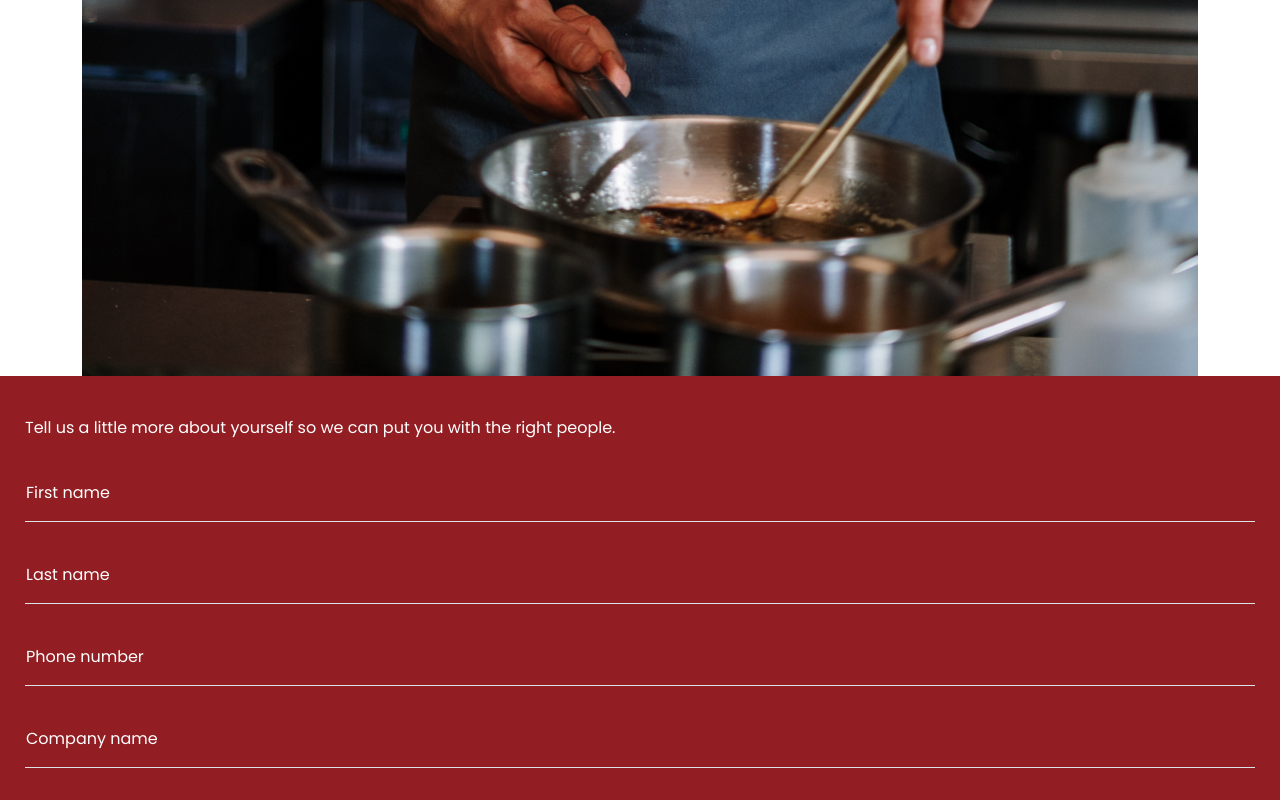
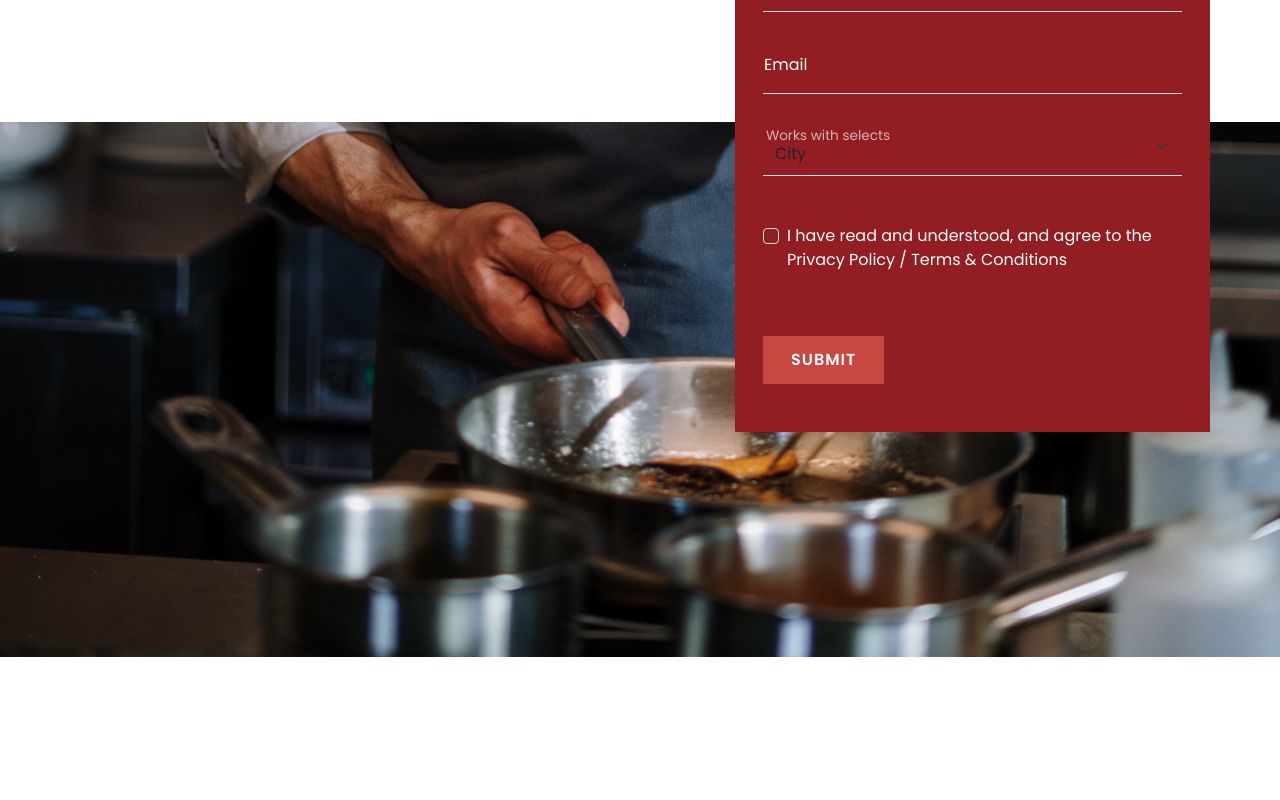
Before and after one commit to rejoan121615/Faisal-Irfan-landing-page-bootstrap, a plain HTML site: page index.html in a window 1280 px wide. Shown: the part 600-1400 px from the top of the page. After the commit the page ends 1257 px from the top, so only its background shows below. Drawn offline with nearby package versions, Linux system fonts and the light colour scheme.

Commit message:
basic main structure finish

```diff
--- a/index.html
+++ b/index.html
@@ -48,9 +48,9 @@
         <main id="main">
             <div class="container">
                 <!-- article section  -->
-                <div class="main__texts pt-3">
+                <div class="main__texts pt-3 row justify-content-md-between">
                     <!-- article texts  -->
-                    <div class="texts__wrap mb-5">
+                    <div class="texts__wrap mb-5 order-1 col-12 col-md-6">
                         <!-- heading text  -->
                         <div class="heading">
                             <h1 class="mb-0 text__dark">Bringing</h1>
@@ -77,34 +77,17 @@
                             >
                         </div>
                     </div>
-                    <!-- image  -->
-                    <div class="image">
-                        <img
-                            class="w-100 d-block d-lg-none"
-                            src="./image/main/Image-Cooking-small.png"
-                            alt="cooking image"
-                        />
-                        <img
-                            class="w-100 d-none d-lg-block d-xl-none"
-                            src="./image/main/Image-Cooking-medium.png"
-                            alt="cooking image"
-                        />
-                        <img
-                            class="w-100 d-none d-xl-block"
-                            src="./image/main/Image-Cooking-large.png"
-                            alt="cooking image"
-                        />
-                    </div>
-                </div>
-            </div>
+                    <!-- --------------------------------------------------------------------------------------- -->
                     <!-- form  -->
                     <!-- form section  -->
-            <div class="container-fluid">
-                <div id="main__form" class="main__dark">
-                    <div class="form__wrap">
+                    <div
+                        id="main__form"
+                        class="main__dark order-3 order-md-2 col-12 col-md-5"
+                    >
+                        <div class="form__wrap px-2 py-3 px-md-3 py-md-4 py-xl-5 ">
                             <p class="form__intro para text-white">
-                            Tell us a little more about yourself so we can put
-                            you with the right people.
+                                Tell us a little more about yourself so we can
+                                put you with the right people.
                             </p>
                             <form>
                                 <!-- first name  -->
@@ -122,7 +105,9 @@
                                         id="first__name"
                                         placeholder="first name"
                                     />
-                                <label for="first__name" class="text-white ps-0"
+                                    <label
+                                        for="first__name"
+                                        class="text-white ps-0"
                                         >First name</label
                                     >
                                 </div>
@@ -141,7 +126,9 @@
                                         id="last__name"
                                         placeholder="Last name"
                                     />
-                                <label for="last__name" class="text-white ps-0"
+                                    <label
+                                        for="last__name"
+                                        class="text-white ps-0"
                                         >Last name</label
                                     >
                                 </div>
@@ -221,17 +208,28 @@
                                         aria-label="Floating label select"
                                     >
                                         <option selected>City</option>
-                                    <option value="1" class="bg-transparent">
+                                        <option
+                                            value="1"
+                                            class="bg-transparent"
+                                        >
                                             One
                                         </option>
-                                    <option value="2" class="bg-transparent">
+                                        <option
+                                            value="2"
+                                            class="bg-transparent"
+                                        >
                                             Two
                                         </option>
-                                    <option value="3" class="bg-transparent">
+                                        <option
+                                            value="3"
+                                            class="bg-transparent"
+                                        >
                                             Three
                                         </option>
                                     </select>
-                                <label for="cityName" class="text-white ps-0"
+                                    <label
+                                        for="cityName"
+                                        class="text-white ps-0"
                                         >Works with selects</label
                                     >
                                 </div>
@@ -239,22 +237,65 @@
                                 <div class="mb-3 form-check mt-4 mt-md-5">
                                     <input
                                         type="checkbox"
-                                    class="form-check-input bg-transparent border"
+                                        class="
+                                            form-check-input
+                                            bg-transparent
+                                            border
+                                        "
                                         id="exampleCheck1"
                                     />
                                     <label
-                                    class="form-check-label aggrement text-white"
+                                        class="
+                                            form-check-label
+                                            aggrement
+                                            text-white
+                                        "
                                         for="exampleCheck1"
-                                    >I have read and understood, and agree to the Privacy Policy / Terms & Conditions</label
+                                        >I have read and understood, and agree
+                                        to the Privacy Policy / Terms &
+                                        Conditions</label
                                     >
                                 </div>
                                 <!-- button  -->
                                 <div class="btn__wrapper">
-                                <button class="btn main__pri text-white cus__btn mt-5">submit</button>
+                                    <button
+                                        class="
+                                            btn
+                                            main__pri
+                                            text-white
+                                            cus__btn
+                                            mt-5
+                                        "
+                                    >
+                                        submit
+                                    </button>
                                 </div>
                             </form>
                         </div>
                     </div>
+                    <!-- -----------------------------------------------------------------------------------------------  -->
+                    <!-- image  -->
+                    <div class="image order-2 order-md-3 col-12 d-lg-none">
+                        <img
+                            class="w-100 d-block"
+                            src="./image/main/Image-Cooking-small.png"
+                            alt="cooking image"
+                        />
+                    </div>
+                </div>
+            </div>
+            <!-- image container  -->
+            <div class="img__container d-none d-lg-block">
+                <img
+                    class="w-100 d-none d-lg-block d-xl-none"
+                    src="./image/main/Image-Cooking-medium.png"
+                    alt="cooking image"
+                />
+                <img
+                    class="w-100 d-none d-xl-block"
+                    src="./image/main/Image-Cooking-large.png"
+                    alt="cooking image"
+                />
             </div>
         </main>
 
--- a/scss/style.scss
+++ b/scss/style.scss
@@ -80,13 +80,17 @@ $primary__light: #FED2CE!important;
 // main section
 #main {
     padding-top: 65px;
-
-    // form container
-    .container-fluid {
-        padding-left: 0px;
-        padding-right: 0px;
+    .container {
+        @include resp($lg) {
+            height: 550px;
+            position: relative;
+            z-index: 200;
+        }
     }
-    #main__form {
-        padding: 40px 25px 40px 25px;
+    .img__container {
+        @include resp($lg) {
+            position: relative;
+            z-index: 100;
+        }
     }
 }
```
Also changed, not shown: css/style.css, 1 other file. Lines whose indentation alone changed are shown as unchanged.
